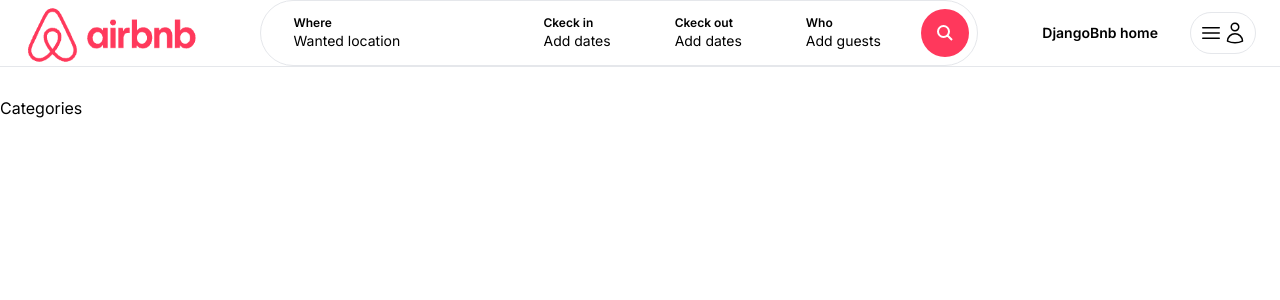
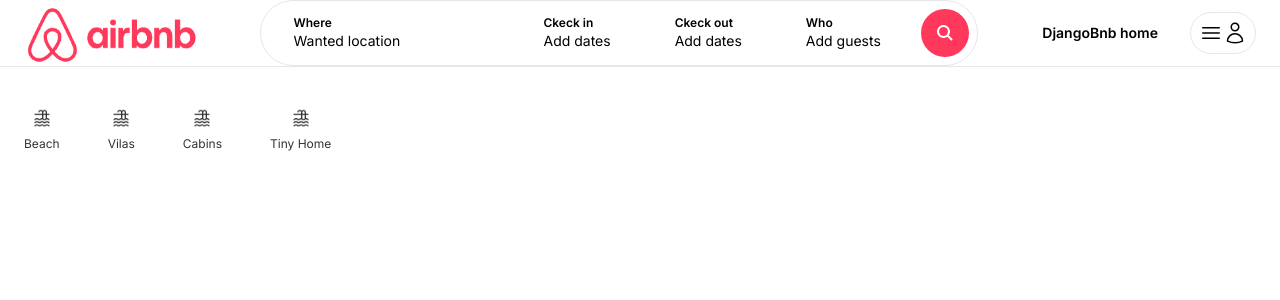
Before and after one commit to khaminvy/airbnb-clone-project, a Next.js app: page / in a window 1280 px wide. Shown: the top 300 px of the page. Built offline with nearby package versions, Linux system fonts and the light colour scheme.

Commit message:
Improve Category componrent

```diff
--- a/app/components/Categories.tsx
+++ b/app/components/Categories.tsx
@@ -1,6 +1,45 @@
+import Image from "next/image"
+
 const Categories = () => {
     return (
-        <p>Categories</p>
+        <div className="pt-3 cursor-pointer pb-6 flex items-center space-x-12">
+            <div className="pb-4 flex flex-col items-center space-y-2 border-white border-b-2 opacity-80 hover:border-gray-200 hover:opacity-100">
+                <Image
+                    src="/icn_category_beach.jpeg"
+                    alt="Category- Beach"
+                    width={20}
+                    height={20}
+                />
+                <span className="text-xs">Beach</span>
+            </div>
+            <div className="pb-4 flex flex-col items-center space-y-2 border-white border-b-2 opacity-80 hover:border-gray-200 hover:opacity-100">
+                <Image
+                    src="/icn_category_beach.jpeg"
+                    alt="Category- Beach"
+                    width={20}
+                    height={20}
+                />
+                <span className="text-xs">Vilas</span>
+            </div>
+            <div className="pb-4 flex flex-col items-center space-y-2 border-white border-b-2 opacity-80 hover:border-gray-200 hover:opacity-100">
+                <Image
+                    src="/icn_category_beach.jpeg"
+                    alt="Category- Beach"
+                    width={20}
+                    height={20}
+                />
+                <span className="text-xs">Cabins</span>
+            </div>
+            <div className="pb-4 flex flex-col items-center space-y-2 border-white border-b-2 opacity-80 hover:border-gray-200 hover:opacity-100">
+                <Image
+                    src="/icn_category_beach.jpeg"
+                    alt="Category- Beach"
+                    width={20}
+                    height={20}
+                />
+                <span className="text-xs">Tiny Home</span>
+            </div>
+        </div>
     )
 }
 
--- a/app/page.tsx
+++ b/app/page.tsx
@@ -2,7 +2,7 @@ import Categories from "./components/Categories";
 
 export default function Home() {
   return (
-      <main className="">
+      <main className="max-w-[1500px] mx-auto px-6">
         <Categories />
       </main>
   )}
```
Also changed, not shown: public/icn_category_beach.jpeg (added).
